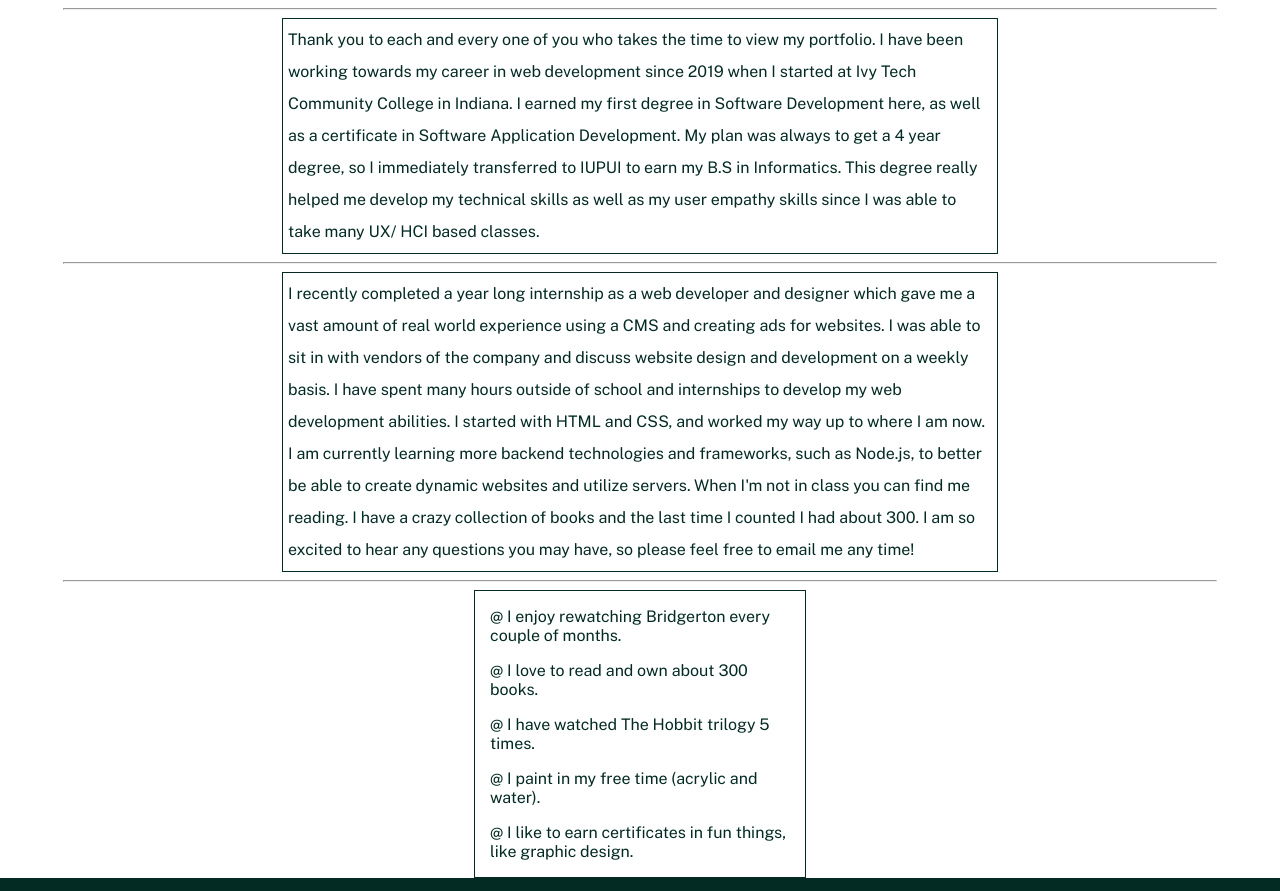
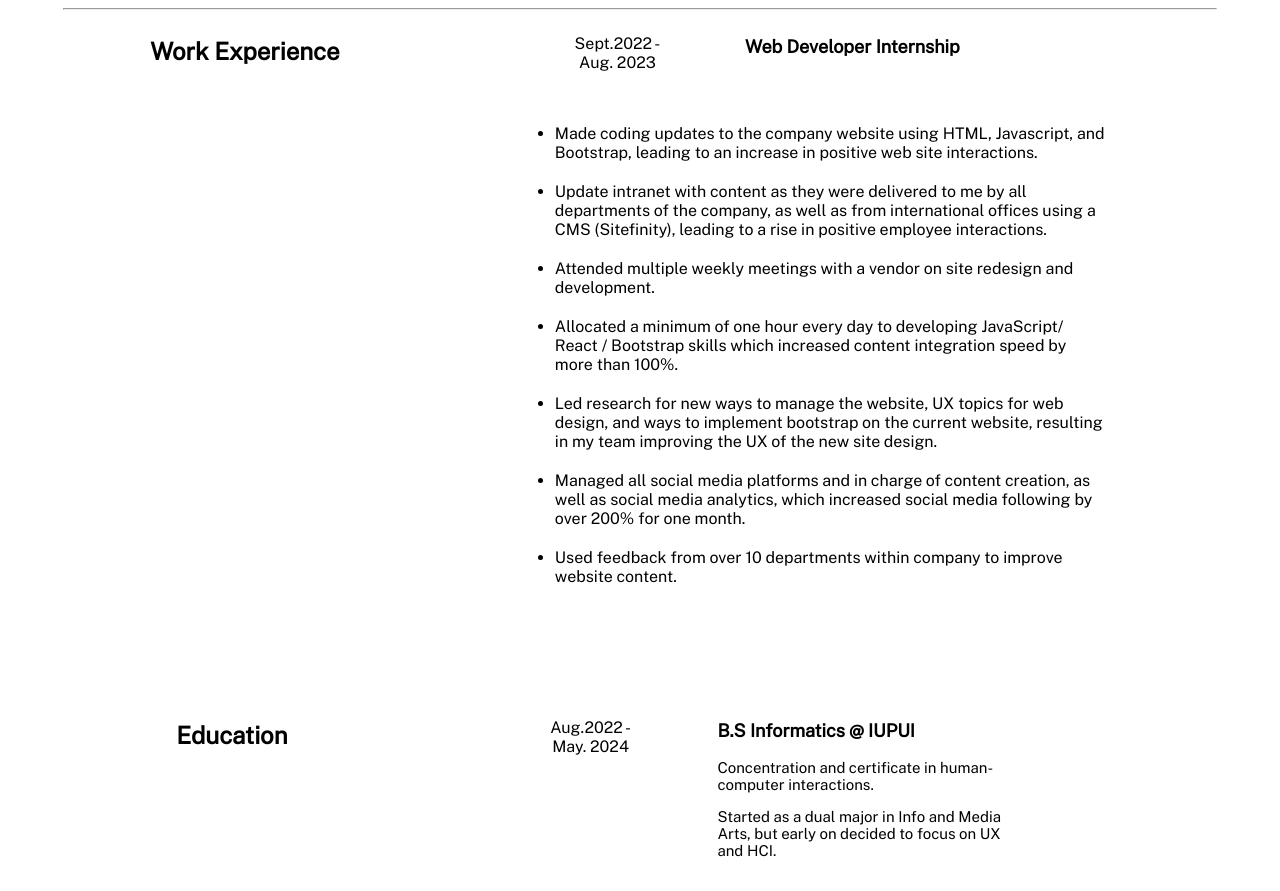
Before and after one commit to Stephanie01011011/portfoliosrl, a React (Create React App) app: page /portfoliosrl/about in a window 1280 px wide. Shown: the part 300-1191 px from the top of the page. Built offline with nearby package versions, Linux system fonts and the light colour scheme; a web font is replaced by a local one.

Commit message:
Update about me section with resume information. Get rid of image on contact page.

```diff
--- a/src/App.css
+++ b/src/App.css
@@ -429,68 +429,66 @@ h1{
   text-align: left;
   margin-left: 10%;
 }
+.area{
+  display: flex;
+  justify-content: space-evenly;
+  margin-bottom: 100px;
+}
 
-.area{
+.workHead{
+  display: flex;
+  justify-content: space-evenly;
+  width: 100%;
 
+}
+.eduHead{
+
+}
+.eduItem{
   display: flex;
+  justify-content: space-evenly;
+}
+.right{
+  width: 50%;
 
+}
+#skills{
+  width: 550px;
+  font-size: larger;
+  text-align: left;
+  line-height: 30px;
+
+}
+.skillContainer{
+  display: flex;
   justify-content: space-evenly;
+}
+#nobold{
+  font-weight: normal;
+  font-size: smaller;
+}
+#workList{
+  display: block;
+  text-align: left;
+  width: 550px;
+
+}
+#workList li{
+  margin-top: 20px;
+}
+.workInfo{
+  display: flex;
+  justify-content: space-evenly;
+}
+
+.workTitle{
+  font-size: 18px;
+  font-weight: bold;
+  width: 300px;
+  text-align: left;
+}
 
 
-}
-.text1{
-  padding: 5px;
-  width: 55%;
-  color: #032A23;
-  line-height: 2;
-  border-style: solid;
-  border-width: 1px;
-  border-color: #032A23;
-
-  text-align: left;
-}
-.image1{
-  background-image: url(../public/aboutimg1.png);
-  background-repeat: no-repeat;
-  background-size: contain;
-  width: 240px;
-  height: 240px;
-
-
-}
-.image2{
-  background-image: url(../public/aboutimg2.png);
-  background-repeat: no-repeat;
-  background-size: contain;
-  width: 300px;
-  height: 300px;
-
-}
-.image3{
-  background-image: url(../public/aboutimg3.png);
-  background-repeat: no-repeat;
-  background-size: contain;
-  width: 260px;
-  height: 260px;
-  margin-left: 6%;
-  margin-bottom: 100px;
-
-}
-.text2{
- height: fit-content;
- width: 300px;
-
-  padding-left: 15px;
-  padding-right: 15px;
- color: #032A23;
-  border-style: solid;
-  border-width: 1px;
-  border-color: #032A23;
-  justify-content: center;
-  align-items: center;
-  text-align: left;
-
-}
 #contactTitle{
   font-size: 84px;
   text-align: left;
--- a/src/pages/About.js
+++ b/src/pages/About.js
@@ -10,25 +10,77 @@ export const About = () => {
         <hr />
         <div className="aboutdisplay">
             <div className="area">
+                <div className="left">
+                    <h2>Work Experience</h2>
+                </div>
+                <div className="right">
+                    <div className="workHead">
+                        <div className="date"><p>Sept.2022 -<br/>Aug. 2023</p></div>
+                        <div className="workTitle"><p>Web Developer Internship</p></div>
+                    </div>
+                    <div className="workInfo">
+                        <ul id="workList">
+                            <li>
+                           Made coding updates to the company website using HTML, Javascript, and Bootstrap, leading to an increase in positive web site interactions.
+                            </li>
+                            <li>
+                            Update intranet with content as they were delivered to me by all departments of the company, as well as from international offices using a CMS (Sitefinity), leading to a rise in positive employee interactions.
+                            </li>
+                            <li>
+                          Attended multiple weekly meetings with a vendor on site redesign and development.
+                            </li>
+                            <li>
+                            Allocated a minimum of one hour every day to developing JavaScript/ React / Bootstrap skills which increased content integration speed by more than 100%.
+                            </li>
+                            <li>
+                            Led research for new ways to manage the website, UX topics for web design, and ways to implement bootstrap on the current website, resulting in my team improving the UX of the new site design.
+                            </li>
+                            <li>
+                            Managed all social media platforms and in charge of content creation, as well as social media analytics, which increased social media following by over 200% for one month.
+                            </li>
+                            <li>
+                           Used feedback from over 10 departments within company to improve website content.
+                            </li>
+                        </ul>
+                    </div>
+                </div>
+            </div>
+            <div className="area">
+                   <div className="left">
+                        <h2>Education</h2>
+                </div>
+                <div className="right">
+                <div className="eduHead">
+                    <div className="eduItem">
+                        <div className="date"><p>Aug.2022 -<br/>May. 2024</p></div>
+                        <div className="workTitle">
+                            <p>B.S Informatics @ IUPUI</p>
+                            <p id="nobold">Concentration and certificate in human-computer interactions.</p>
+                            <p id="nobold">Started as a dual major in Info and Media Arts, but early on decided to focus on UX and HCI.</p>
+                            </div>
+                            </div>
 
-            <div className="text1">Thank you to each and every one of you who takes the time to view my portfolio. I have been working towards my career in web development since 2019 when I started at Ivy Tech Community College in Indiana. I earned my first degree in Software Development here, as well as a certificate in Software Application Development. My plan was always to get a 4 year degree, so I immediately transferred to IUPUI to earn my B.S in Informatics. This degree really helped me develop my technical skills as well as my user empathy skills since I was able to take many UX/ HCI based classes.</div>
+                            <div className="eduItem">
+
+                            <div className="date"><p>Aug.2019 -<br/>May. 2022</p></div>
+                        <div className="workTitle">
+                            <p>A.S Software Development @ Ivy Tech</p>
+                            <p id="nobold">Concentration in software and application development.</p>
+                            <p id="nobold">Started as a computer science major but discovered quickly that I loved the human side of development more than the code. I also had a strong pull to design classes such as art history and visual communication.</p>
+                            </div>
+                            </div>
+                    </div>
+                </div>
             </div>
-            <hr />
             <div className="area">
-                <div className="text1"> I recently completed a year long internship as a web developer and designer which gave me a vast amount of real world experience using a CMS and creating ads for websites. I was able to sit in with vendors of the company and discuss website design and development on a weekly basis. I have spent many hours outside of school and internships to develop my web development abilities. I started with HTML and CSS, and worked my way up to where I am now. I am currently learning more backend technologies and frameworks, such as Node.js, to better be able to create dynamic websites and utilize servers. When I'm not in class you can find me reading. I have a crazy collection of books and the last time I counted I had about 300. I am so excited to hear any questions you may have, so please feel free to email me any time!</div>
-
-            </div>
-            <hr />
-            <div className="area">
-
-                <div className="text2">
-                    <p>@ I enjoy rewatching Bridgerton every couple of months.</p>
-                    <p>@ I love to read and own about 300 books.</p>
-                    <p>@ I have watched The Hobbit trilogy 5 times.</p>
-                    <p>@ I paint in my free time (acrylic and water).</p>
-                    <p>@ I like to earn certificates in fun things, like graphic design.</p>
-
-                </div>
+            <div className="left">
+                    <h2>Skills</h2>
+</div>
+<div className="right">
+    <div className="skillContainer">
+    <p id="skills">React, JavaScript, typescript, jQuery, EJS, Sass, Node.js, Express, Jest testing, Python, C++, Bootstrap, Sitefinity, JSON, CMS, HTML, CSS, GitHub, Git, API development, UX, UI, Figma, Linux commands, SQL, phpMyAdmin, Communication, Creativity, Enthusiasm, Positivity</p>
+    </div>
+</div>
             </div>
 
         </div>
--- a/src/pages/Contact.js
+++ b/src/pages/Contact.js
@@ -9,9 +9,7 @@ export const Contact = () => {
             <h1 id="contactTitle">Contact</h1>
             <hr />
             <div className="contactdisplay">
-                <div className="contimg">
 
-                </div>
                 <div className="conttext">
                     <div className="contsocials">
                         <div className="insta">
```
